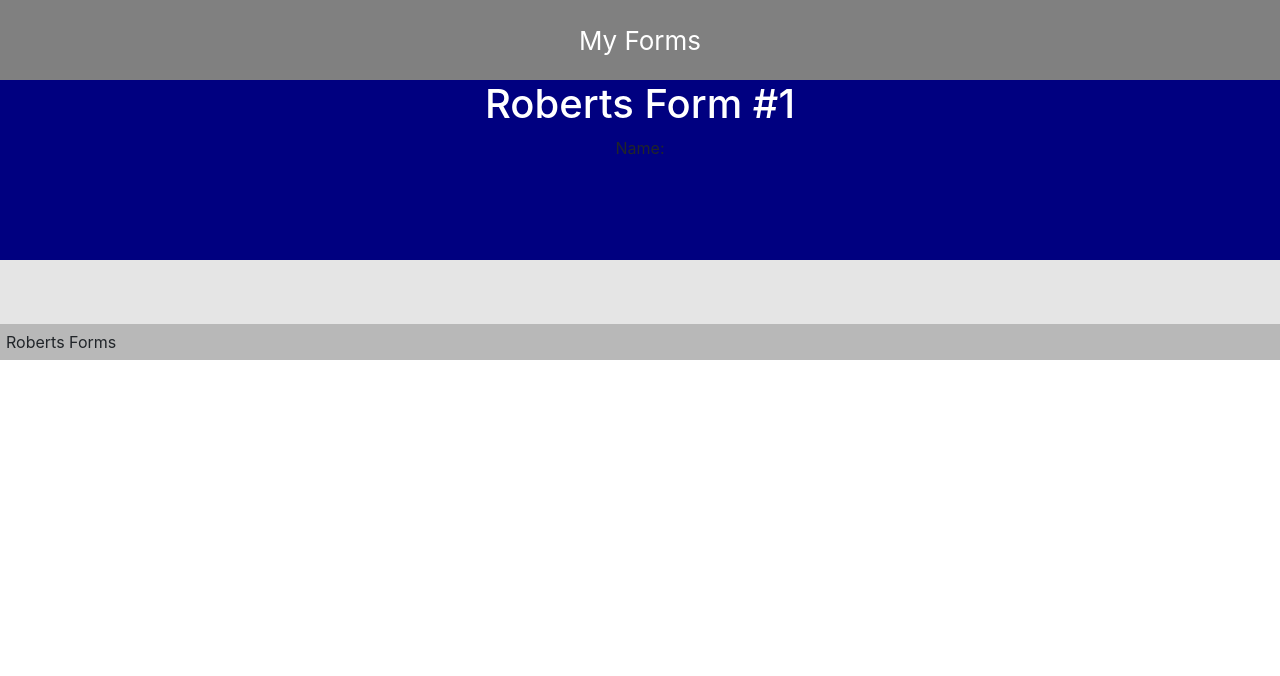
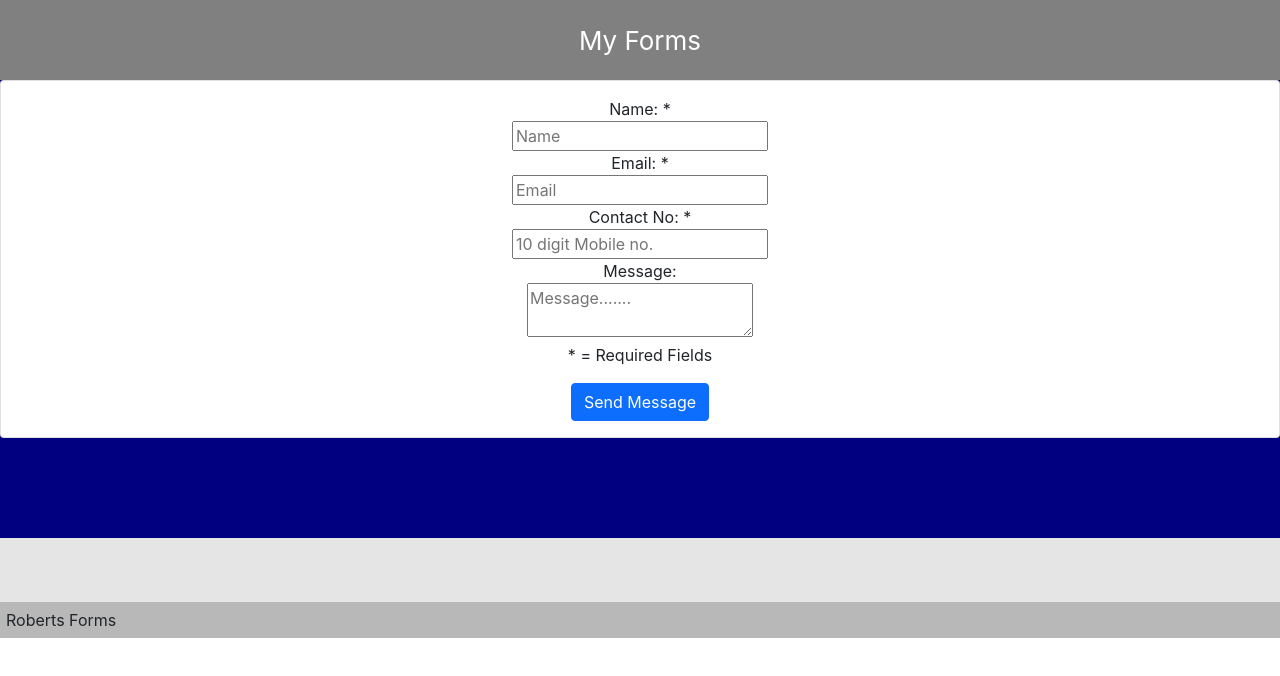
Before and after one commit to groberts31/Generic-Form, a React (Create React App) app in the folder client/: page / in a window 1280 px wide. Shown: the top 676 px of the page. Built offline with nearby package versions, Linux system fonts and the light colour scheme.

Commit message:
created initial form for first page

```diff
--- a/client/src/pages/Form/index.js
+++ b/client/src/pages/Form/index.js
@@ -3,14 +3,39 @@ import "./style.css";
 
 function Form() {
   return (
-    <div className="jumbotron">
-      <h1 className="header">
-        <span>Roberts Form #1</span>
-      </h1>
-      <div className="form-group">
-  <label for="usr">Name:</label>
-  {/* <input type="text" className="form-control" id="usr"> */}
-</div>
+    <div className="card">
+      <div className="card-body">
+        <form id="form">
+          <div id="contactInfo">
+            <label>
+              Name: <span>*</span>
+            </label>
+            <br />
+            <input type="text" id="name" placeholder="Name" />
+            <br />
+            <label>
+              Email: <span>*</span>
+            </label>
+            <br />
+            <input type="text" id="email" placeholder="Email" />
+            <br />
+            <label>
+              Contact No: <span>*</span>
+            </label>
+            <br />
+            <input type="text" id="contact" placeholder="10 digit Mobile no." />
+            <br />
+            <label>Message:</label>
+            <br />
+            <textarea id="message" placeholder="Message......."></textarea>
+            <br />
+            <p>* = Required Fields</p>
+            <button className="btn btn-primary" id="submit">
+              Send Message
+            </button>
+          </div>
+        </form>
+      </div>
     </div>
   );
 }
```
